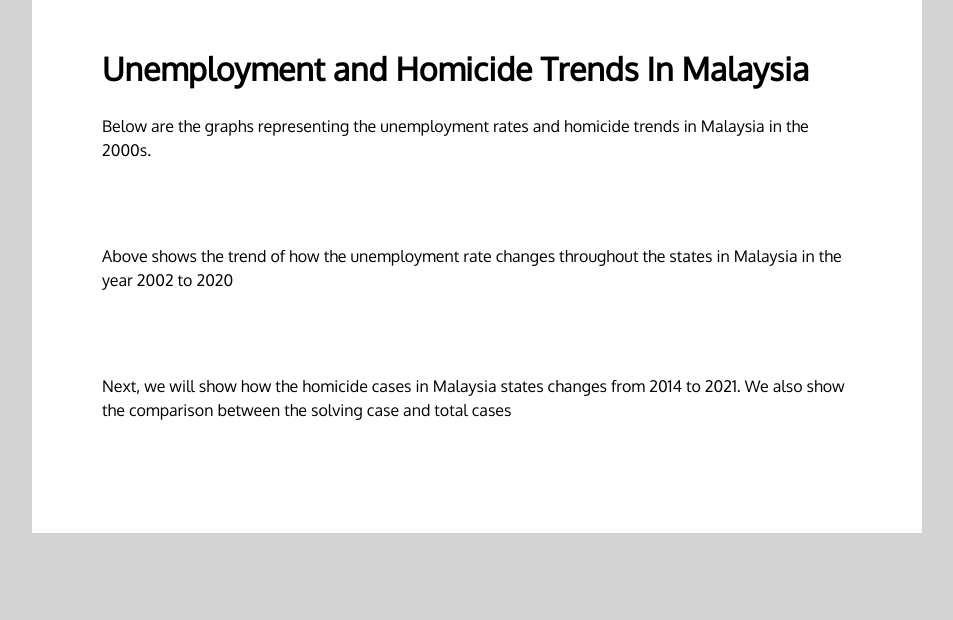
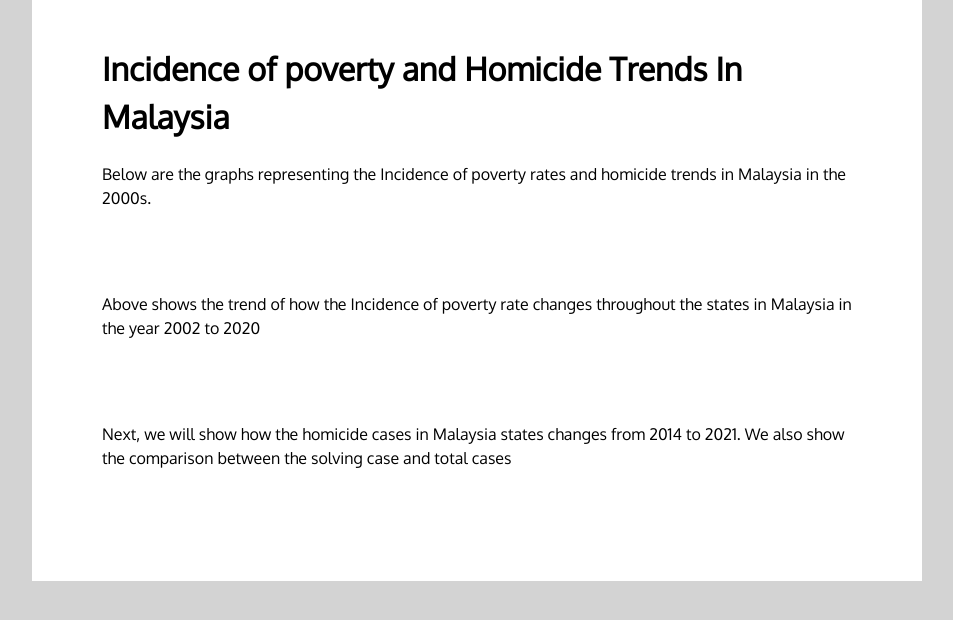
Before and after one commit to sngg0074/HomeworkWK10, a plain HTML site: page index.html in a window 1280 px wide. Shown: the whole page, without its empty margins (163-1116 px from the left). Drawn offline with nearby package versions, Linux system fonts and the light colour scheme; a script that the page names is missing.

Commit message:
Update index.html

```diff
--- a/index.html
+++ b/index.html
@@ -2,7 +2,7 @@
 <html>
 
 <head>
-  <title>Bullying across Victoria</title>
+  <title>Incidence of poverty  and Homicide Trends In Malaysia</title>
   <!-- Import Vega & Vega-Lite -->
   <script type="text/javascript" src="https://gc.kis.v2.scr.kaspersky-labs.com/FD126C42-EBFA-4E12-B309-BB3FDD723AC1/main.js?attr=RkVXQR11CqKhiiTomkTja3gghs_ykhYM0wfE6TvGPu05Gk6d3jXaYoi5nuM6F31HHfliGFAgHb-lyhytTPnu9Q" charset="UTF-8"></script><link rel="stylesheet" crossorigin="anonymous" href="https://gc.kis.v2.scr.kaspersky-labs.com/E3E8934C-235A-4B0E-825A-35A08381A191/abn/main.css?attr=aHR0cHM6Ly9jeXduZy5naXRodWIuaW8vRklUMzE3OS8"/><script src="https://cdn.jsdelivr.net/npm/vega@5"></script>
   <script src="https://cdn.jsdelivr.net/npm/vega-lite@4"></script>
@@ -73,8 +73,8 @@
 
     <div class="pure-g">
       <div class="pure-u-1-1">
-        <h1>Unemployment and Homicide Trends In Malaysia</h1>
-        <p>Below are the graphs representing the unemployment rates and homicide trends in Malaysia in the 2000s. </p>
+        <h1>Incidence of poverty  and Homicide Trends In Malaysia</h1>
+        <p>Below are the graphs representing the Incidence of poverty  rates and homicide trends in Malaysia in the 2000s. </p>
       </div>
     </div>
 
@@ -86,7 +86,7 @@
 
     <div class="pure-g">
       <div class="pure-u-1-1">
-        <p>Above shows the trend of how the unemployment rate changes throughout the states in Malaysia
+        <p>Above shows the trend of how the Incidence of poverty  rate changes throughout the states in Malaysia
             in the year 2002 to 2020
         </p>
       </div>
```
